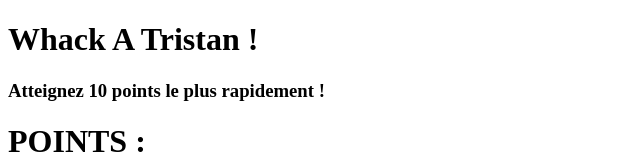
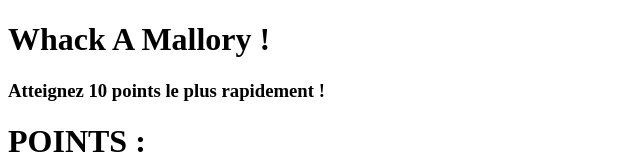
Before and after one commit to Balatzar/test-redux, a plain HTML site: page index.html in a window 1280 px wide. Shown: the top 160 px of the page, without its empty margins (0-640 px from the left). Drawn offline with Linux system fonts and the light colour scheme.

Commit message:
change title

```diff
--- a/index.html
+++ b/index.html
@@ -2,12 +2,12 @@
 <html lang="en">
 <head>
   <meta charset="UTF-8">
-  <title>Whack A Tristan !</title>
+  <title>Whack A Mallory !</title>
   <link rel="stylesheet" href="./main.css">
 </head>
 <body>
 
-  <h1>Whack A Tristan !</h1>
+  <h1>Whack A Mallory !</h1>
 
   <h3>Atteignez 10 points le plus rapidement !</h3>
 
```
